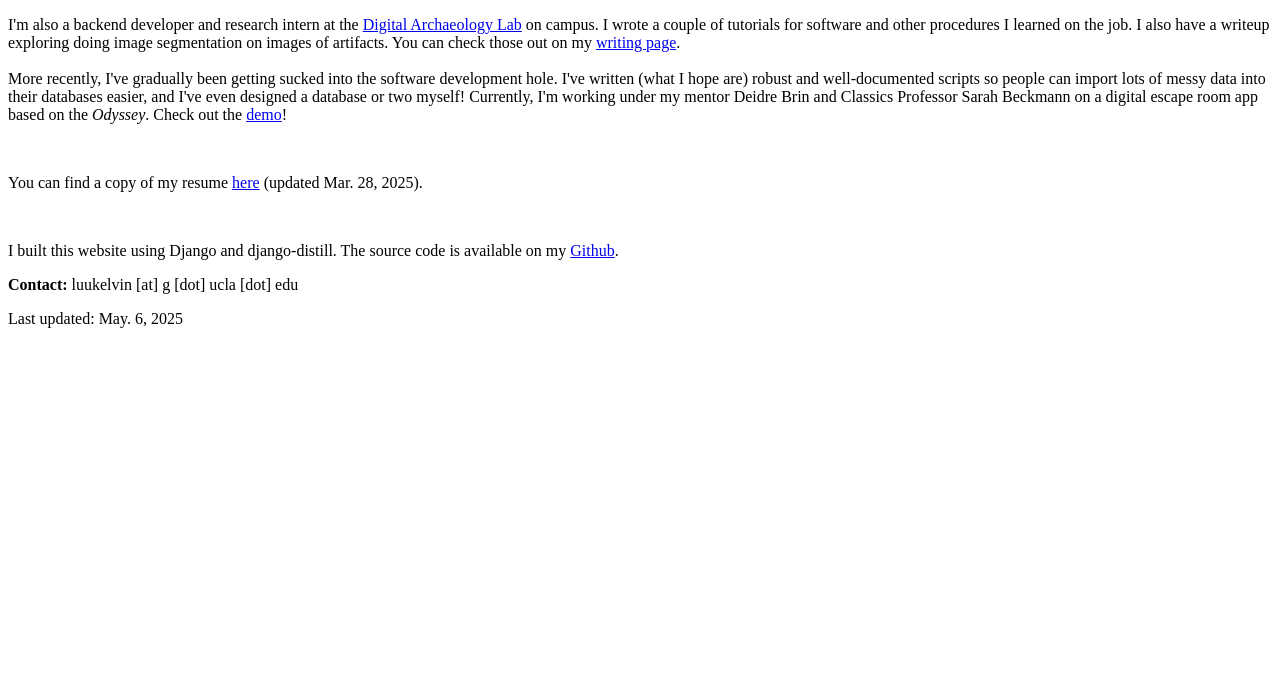
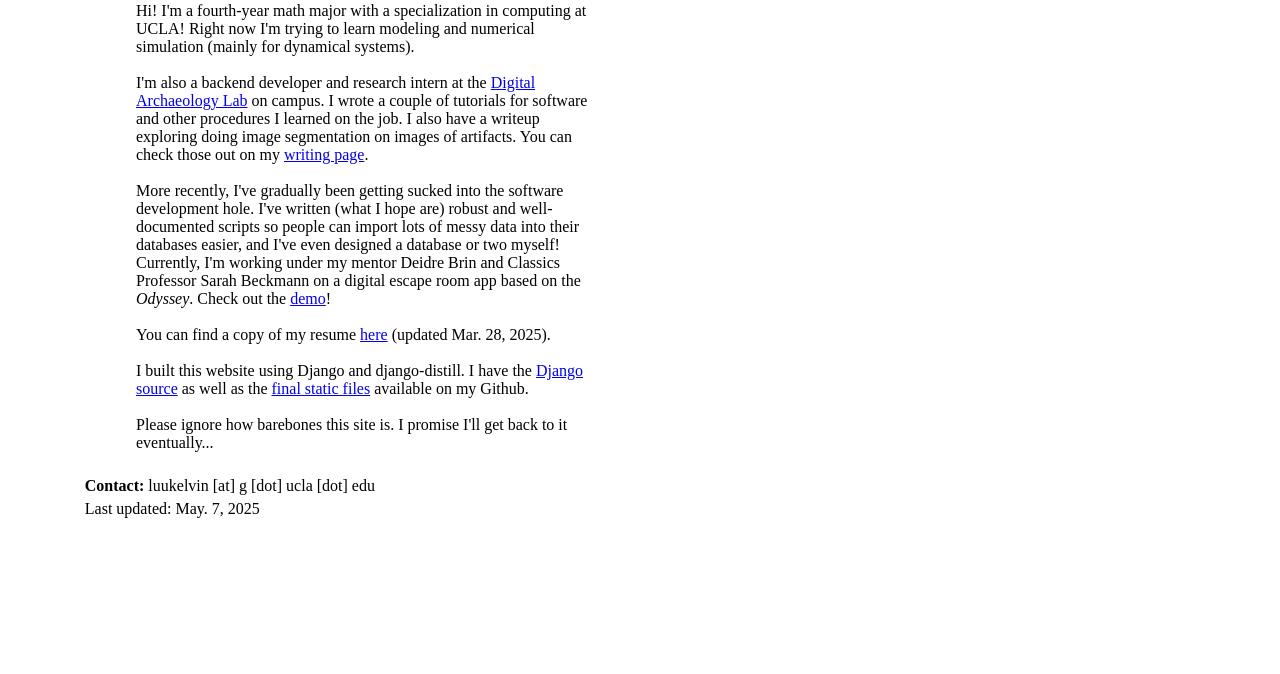
Before and after one commit to luukelvin/luukelvin.github.io, a plain HTML site: page docs/index.html in a window 1280 px wide. Shown: the part 126-800 px from the top of the page. Drawn offline with Linux system fonts and the light colour scheme; files that its build step writes are made by us from their sources.

Commit message:
Fix css loading (hopefully)

```diff
--- a/docs/index.html
+++ b/docs/index.html
@@ -1,12 +1,13 @@
+
 
 <!DOCTYPE html>
 <html lang="en-us">
   <head>
     <title></title>
     <meta name="viewport" content="width=device-width,initial-scale=1"/>
-    <link rel="stylesheet" href=/static/info/css/base.css/>
+    <link rel="stylesheet" href="/static/info/css/base.css" />
 
-<link rel="stylesheet" href=/static/info/css/home.css/>
+<link rel="stylesheet" href="/static/info/css/home.css"/>
 
   </head>
 
@@ -37,7 +38,9 @@ More recently, I've gradually been getting sucked into the software development
   <br>
   <p> You can find a copy of my resume <a href= /media/resume/resume_web.pdf>here</a> (updated Mar. 28, 2025).</p>
   <br>
-  <p> I built this website using Django and django-distill. The source code is available on my <a href="https://github.com/luukelvin/website">Github</a>. </p>
+  <p> I built this website using Django and django-distill. I have the <a href="https://github.com/luukelvin/website">Django source</a> as well as the <a href="https://github.com/luukelvin/luukelvin.github.io">final static files</a> available on my Github.
+<br><br>
+Please ignore how barebones this site is. I promise I'll get back to it eventually... </p>
 </div>
 
 
@@ -46,7 +49,7 @@ More recently, I've gradually been getting sucked into the software development
       <footer id="footer">
 
 <p><b>Contact:</b> luukelvin [at] g [dot] ucla [dot] edu </p>
-<p> Last updated: May. 6, 2025</p>
+<p> Last updated: May. 7, 2025</p>
 
       </footer>
     </div>
```
Also changed, not shown: docs/writing.html (+3 -2 lines), 1 other file.
